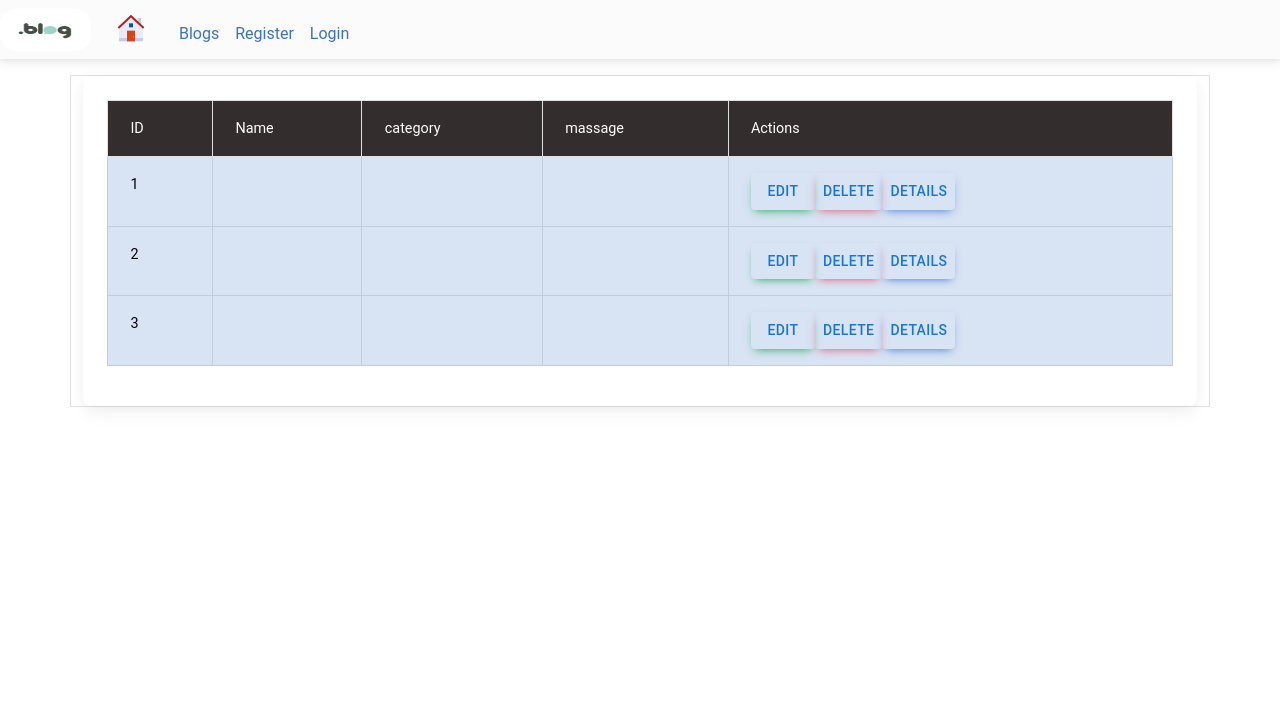
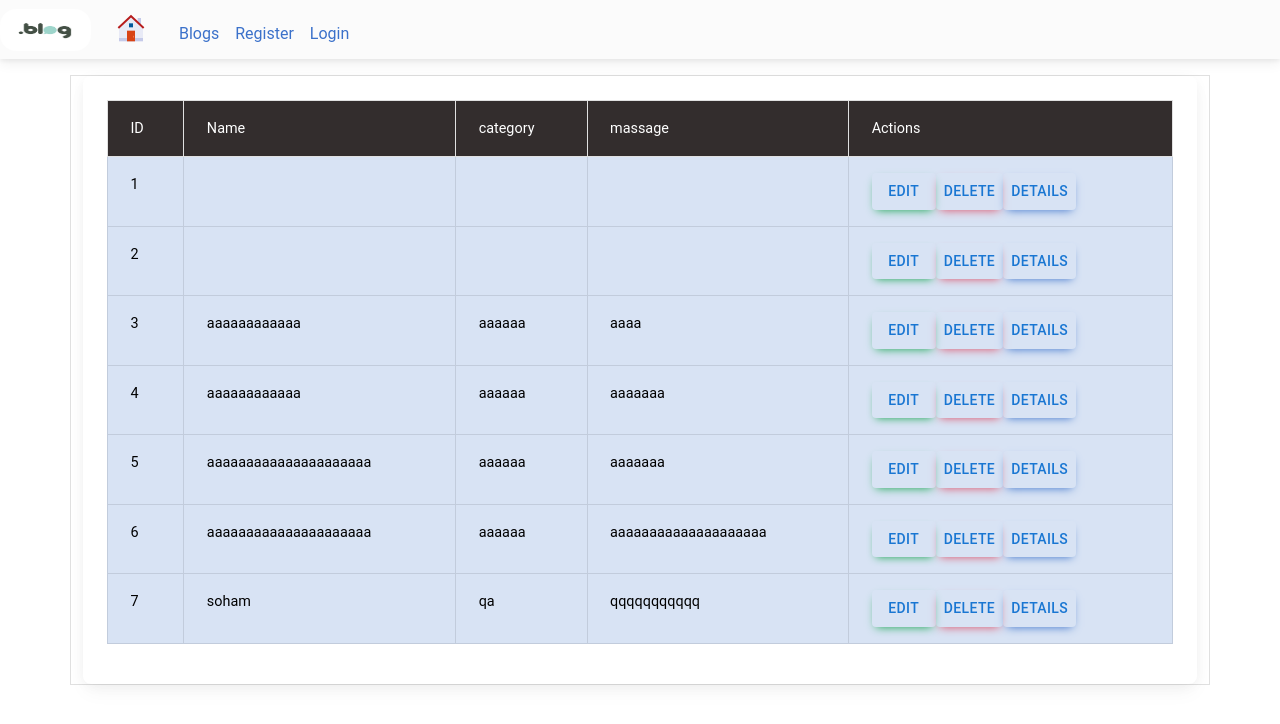
Before and after one commit to Miten-kumar/blogg-app, a React (Create React App) app: page /blog in a window 1280 px wide. Shown: the top 724 px of the page. Built offline with nearby package versions, Linux system fonts and the light colour scheme; data requests are answered from the project's data file.

Commit message:
"get data and update using put"

```diff
--- a/db.json
+++ b/db.json
@@ -13,10 +13,34 @@
       "id": 2
     },
     {
-      "name": "",
-      "email": "",
-      "password": "",
+      "name": "aaaaaaaaaaaa",
+      "email": "aaaaaa",
+      "password": "aaaa",
       "id": 3
+    },
+    {
+      "name": "aaaaaaaaaaaa",
+      "email": "aaaaaa",
+      "password": "aaaaaaa",
+      "id": 4
+    },
+    {
+      "name": "aaaaaaaaaaaaaaaaaaaaa",
+      "email": "aaaaaa",
+      "password": "aaaaaaa",
+      "id": 5
+    },
+    {
+      "name": "aaaaaaaaaaaaaaaaaaaaa",
+      "email": "aaaaaa",
+      "password": "aaaaaaaaaaaaaaaaaaaa",
+      "id": 6
+    },
+    {
+      "name": "soham",
+      "email": "qa",
+      "password": "qqqqqqqqqqq",
+      "id": 7
     }
   ],
   "User": [
--- a/src/App.js
+++ b/src/App.js
@@ -7,7 +7,7 @@ import Login from "./Blog/UI/Login.jsx";
 import Alluser from "./Blog/UI/Alluser"
 import { useNavigate } from "react-router-dom";
 import Admin from './Blog/UI/AdminHome';
-import EmpEdit from "./Blog/UI/EmpEdit.jsx";
+
 function App() {
   const [isLogged, setisLogged] = useState(null);
   const [username, setUsername] = useState("");
@@ -42,7 +42,7 @@ function App() {
           element={<DisplayData props={{ isLogged, username }} />}
         />
         </Route>
-        <Route path='/employee/edit/:empid' element={<EmpEdit />}></Route>
+
       </Routes>
 
       <Outlet />
--- a/src/Blog/UI/AddBlog.jsx
+++ b/src/Blog/UI/AddBlog.jsx
@@ -96,11 +96,8 @@ export default function AddBlog(props) {
                     onChange={(e) => passwordchange(e.target.value)}
                   />
                 </MDBModalBody>
+                <MDBModalFooter>
 
-                <MDBModalFooter>
-                  {/* <MDBBtn color="secondary" onClick={toggleshow}>
-                    Close
-                  </MDBBtn> */}
                   <MDBBtn onClick={toggleshow} type="submit">Save</MDBBtn>
                 </MDBModalFooter>
               </MDBModalContent>
--- a/src/Blog/UI/DisplayData.jsx
+++ b/src/Blog/UI/DisplayData.jsx
@@ -8,6 +8,9 @@ const EmpListing = (props) => {
   // console.log(props.props.isLoggedIn);
   const [empdata, empdatachange] = useState(null);
   const [Data1, setData1] = useState({});
+  const[name,setname]=useState("")
+  const[email,setemail]=useState("")
+  const[password,setpassword]=useState(" ")
 
   const Remove = useCallback((id) => {
     fetch("http://localhost:8000/employee/" + id, {
@@ -33,19 +36,25 @@ const EmpListing = (props) => {
       })
       .then((resp) => {
         empdatachange(resp);
+        console.warn(setname(resp[0].name));
       })
       .catch((err) => {
         console.log(err.message);
       });
   }, [Data1]);
 
-  const UpdateData = () => {
-
+  const UpdateData = (id) => {
+    console.warn(empdata[id-1]);
+    let item=empdata[id-1]
+    setname(item.name)
+    setemail(item.email)
+    setpassword(item.password)
   };
   return (
     <div className="container my-3 border ">
+
       <div className="card">
-        {/* aDD BUTTON................... */}
+        {/* ADD BUTTON................... */}
         {props.props.isLogged === true ? <AddBlog load={Load} /> : <></>}
 
         <div className="card-body">
@@ -53,7 +62,7 @@ const EmpListing = (props) => {
             <thead className="bg-dark text-white">
               <tr>
                 <td>ID</td>
-                <td>Name</td>
+                <td > Name</td>
                 <td>category</td>
                 <td>massage</td>
                 <td>Actions</td>
@@ -68,7 +77,7 @@ const EmpListing = (props) => {
                     <td>{item.email}</td>
                     <td>{item.password}</td>
                     <td>
-                      <Button className="btn btn-success" onClick={UpdateData}>
+                      <Button className="btn btn-success" onClick={()=>{UpdateData(item.id)}}>
                         Edit
                       </Button>
                       <Button
--- a/src/Blog/UI/EmpEdit.jsx
+++ /dev/null
@@ -1,127 +0,0 @@
-import { useEffect, useState } from "react";
-import { useParams,useNavigate,Link } from 'react-router-dom';
-
-const EmpEdit = () => {
-  const { empid } = useParams();
-
-  //const [empdata, empdatachange] = useState({});
-
-  useEffect(() => {
-    fetch("http://localhost:8000/User/" + empid)
-      .then((res) => {
-        return res.json();
-      })
-      .then((resp) => {
-        idchange(resp.id);
-        usernamechange(resp.username);
-        emailchange(resp.email);
-        rolechange(resp.role);
-      })
-      .catch((err) => {
-        console.log(err.message);
-      });
-  }, []);
-
-  const [id, idchange] = useState("");
-  const [username, usernamechange] = useState("");
-  const [email, emailchange] = useState("");
-  const [role, rolechange] = useState("");
-
-  const navigate = useNavigate();
-
-  const handlesubmit = (e) => {
-    e.preventDefault();
-    const empdata = { id, username, email, role };
-
-    fetch("http://localhost:8000/User/" + empid, {
-      method: "PUT",
-      headers: { "content-type": "application/json" },
-      body: JSON.stringify(empdata),
-    })
-      .then((res) => {
-        alert("Saved successfully.");
-        navigate("/");
-      })
-      .catch((err) => {
-        console.log(err.message);
-      });
-  };
-  return (
-    <div>
-      <div classusername="row">
-        <div classusername="offset-lg-3 col-lg-6">
-          <form classusername="container" onSubmit={handlesubmit}>
-
-
-            <div classusername="card" style={{ textAlign: "left" }}>
-              <div classusername="card-title">
-                <h2>Employee Edit</h2>
-              </div>
-              <div classusername="card-body">
-                <div classusername="row">
-                  <div classusername="col-lg-12">
-                    <div classusername="form-group">
-                      <label>ID</label>
-                      <input
-                        value={id}
-                        disabled="disabled"
-                        classusername="form-control"
-                      ></input>
-                    </div>
-                  </div>
-
-                  <div classusername="col-lg-12">
-                    <div classusername="form-group">
-                      <label>username</label>
-                      <input
-                        required
-                        value={username}
-                        onChange={(e) => usernamechange(e.target.value)}
-                        classusername="form-control"
-                      ></input>
-                    </div>
-                  </div>
-
-                  <div classusername="col-lg-12">
-                    <div classusername="form-group">
-                      <label>Email</label>
-                      <input
-                        value={email}
-                        onChange={(e) => emailchange(e.target.value)}
-                        classusername="form-control"
-                      ></input>
-                    </div>
-                  </div>
-
-                  <div classusername="col-lg-12">
-                    <div classusername="form-group">
-                      <label>role</label>
-                      <input
-                        value={role}
-                        onChange={(e) => rolechange(e.target.value)}
-                        classusername="form-control"
-                      ></input>
-                    </div>
-                  </div>
-
-                  <div classusername="col-lg-12">
-                    <div classusername="form-group">
-                      <button classusername="btn btn-success" type="submit">
-                        Save
-                      </button>
-                      <Link to="/" classusername="btn btn-danger">
-                        Back
-                      </Link>
-                    </div>
-                  </div>
-                </div>
-              </div>
-            </div>
-          </form>
-        </div>
-      </div>
-    </div>
-  );
-};
-
-export default EmpEdit;
```
